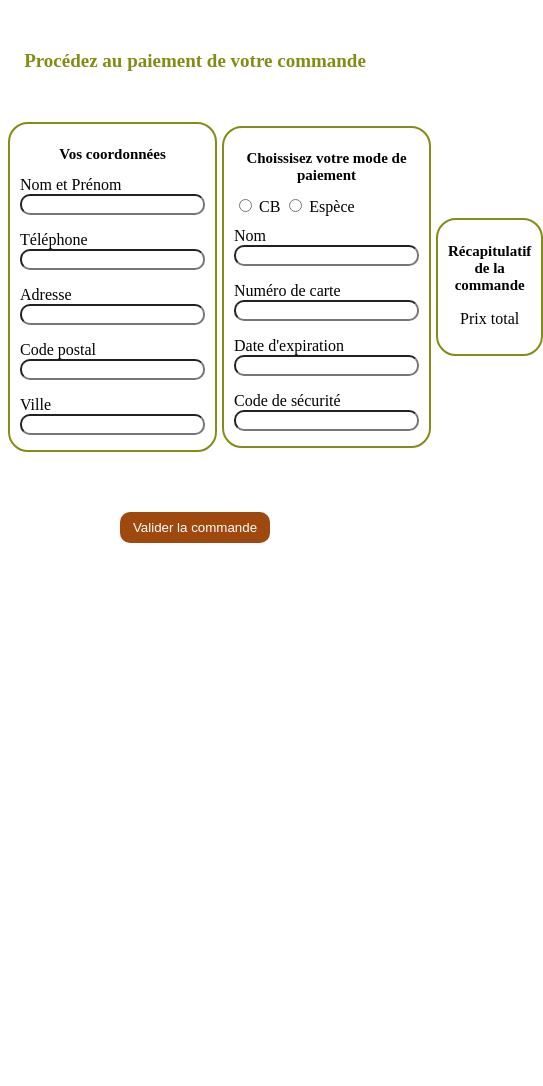
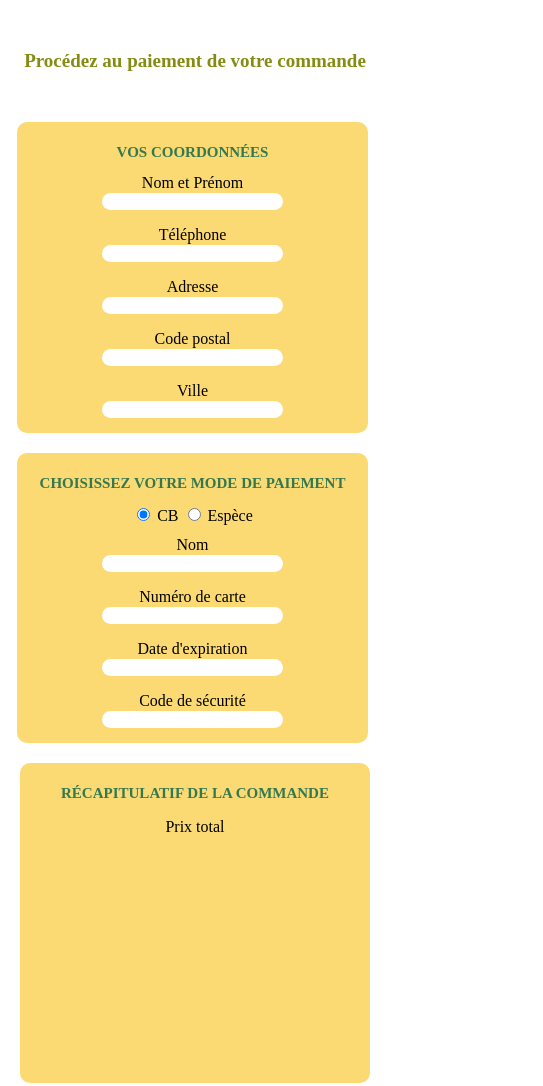
Before and after one commit to ColasRblr/restaurant-order, a plain HTML site: page pagepaiement.html in a window 390 px wide. Shown: the top 1086 px of the page, 543 px wide, since content can reach past the window. Before the commit the page ends 844 px from the top, so only its background shows below. Drawn offline with Linux system fonts and the light colour scheme.

Commit message:
modifications fichier css - dernière version pagepaiement

```diff
--- a/pagepaiement.css
+++ b/pagepaiement.css
@@ -4,18 +4,16 @@ h1 {
     text-align: center;
     margin-bottom: 50px;
     margin-top: 50px;
+    font-weight: bold;
 }
 
-@media only screen and (max-width: 700px) {
-    h1 {
-        font-size: 19px;
-        text-align: center;
-    }
-}
 
 h2 {
     font-size: 15px;
     text-align: center;
+    color: #347850;
+    text-transform: uppercase;
+    font-weight: bold;
 }
 
 .block {
@@ -24,38 +22,25 @@ h2 {
     justify-content: space-around;
 }
 
-@media screen and (max-width:700px) {
-    section.blocs {
-        display: grid;
-        grid-template-rows: auto;
-        grid-gap: 10px;
-        justify-items: center;
-    }
-}
-
-.contact {
-    border: solid;
-    border-width: 2px;
-    border-color: #848C14;
-    border-radius: 20px;
-    padding: 10px;
-    width: 200px;
-    grid-column: auto;
-    margin-right: 5px;
-
-}
-
 .error {
     color: #b60000;
     font-size: 11px;
     text-align: start;
 }
 
+.contact {
+    border: none;
+    background-color: #face49c3;
+    border-radius: 10px;
+    padding: 10px;
+    grid-column: auto;
+    margin-right: 5px;
+}
+
 .paiement {
-    border: solid;
-    border-width: 2px;
-    border-color: #848C14;
-    border-radius: 20px;
+    border: none;
+    background-color: #face49c3;
+    border-radius: 10px;
     padding: 10px;
     height: auto;
     grid-column: auto;
@@ -64,7 +49,7 @@ h2 {
 }
 
 #formCB {
-    display : block;
+    display: block;
 }
 
 #appoint {
@@ -76,26 +61,21 @@ p {
 }
 
 .recap {
-    border: solid;
-    border-width: 2px;
-    border-color: #848C14;
-    border-radius: 20px;
+    border: none;
+    background-color: #face49c3;
+    border-radius: 10px;
     padding: 10px;
-    width: 200px;
-    height: auto;
-    grid-column: auto;
+    height: 300px;
 }
 
 #button {
     display: flex;
     justify-content: center;
-    margin-top: 50px;
+    margin-top: 40px;
 }
 
 #submit {
-    /* align-items: center; */
     margin-top: 20px;
-    /* grid-column: auto; */
     color: white;
     background-color: #A0490E;
     border: none;
@@ -109,4 +89,37 @@ p {
 input[type="text"] {
     border-radius: 10px;
     margin-bottom: 5px;
+    border: none;
 }
+
+/* Responsive */
+@media screen and (max-width:700px) {
+    h1 {
+        font-size: 19px;
+        text-align: center;
+    }
+
+    .block {
+        display: grid;
+        grid-template-rows: auto;
+        grid-gap: 10px;
+        justify-items: center;
+    }
+
+    .contact {
+        width: 100%;
+        text-align: center;
+        margin-bottom: 10px;
+    }
+
+    .paiement {
+        width: 100%;
+        text-align: center;
+        margin-bottom: 10px;
+    }
+
+    .recap {
+        width: 100%;
+        text-align: center;
+    }
+}
--- a/pagepaiement.html
+++ b/pagepaiement.html
@@ -23,6 +23,7 @@
                 <div>
                     <p class="error"></p>
                     <label name="name">Nom et Prénom</label>
+                    <br>
                     <input type="text" id="name">
                 </div>
                 <div>
@@ -53,9 +54,9 @@
 
             <div class="paiement">
 
-            <h2>Choissisez votre mode de paiement</h2>
+                <h2>Choisissez votre mode de paiement</h2>
 
-            <input type="radio" id="card" name="option" class="option">
+                <input type="radio" id="card" name="option" class="option" checked>
                 <label for="cash" class="option">CB</label>
 
                 <input type="radio" name="option" id="cash" class="option">
```
Lines whose indentation alone changed are shown as unchanged.
